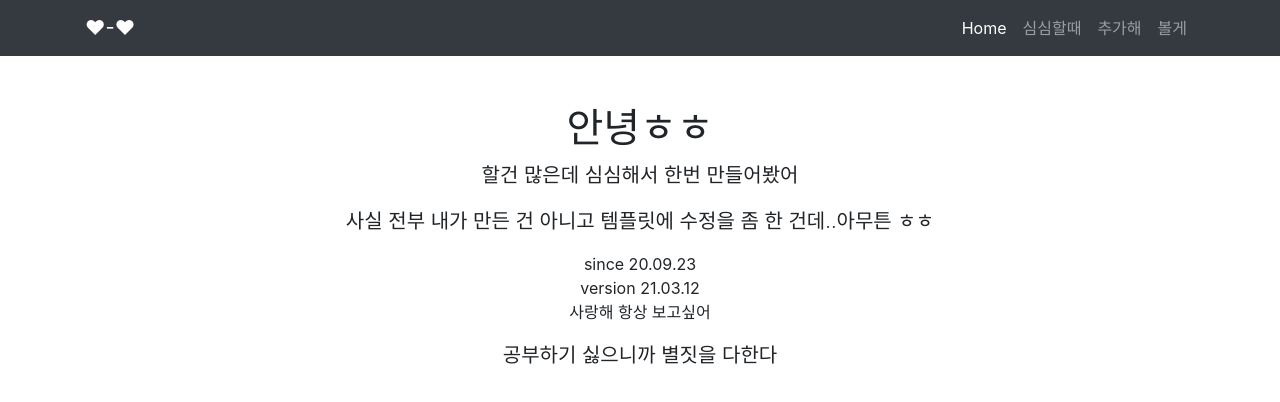
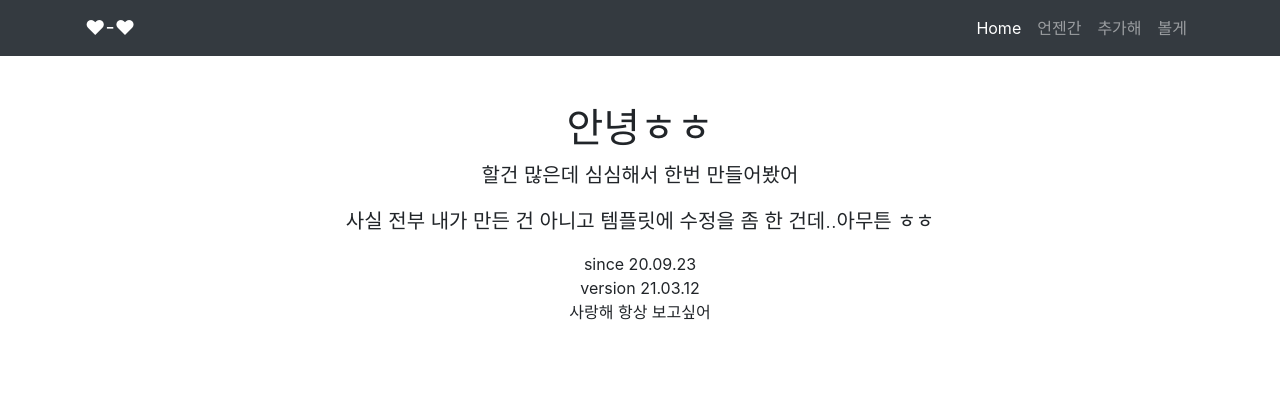
Before and after one commit to jbin08/jbin08.github.io, a website: page index.html in a window 1280 px wide. Drawn offline with Linux system fonts and the light colour scheme.

Commit message:
Update index.html

```diff
--- a/index.html
+++ b/index.html
@@ -32,7 +32,7 @@
             </a>
           </li>
           <li class="nav-item">
-            <a class="nav-link" href="#">심심할때</a>
+            <a class="nav-link" href="#">언젠간</a>
           </li>
           <li class="nav-item">
             <a class="nav-link" href="#">추가해</a>
@@ -60,17 +60,7 @@
       </div>
     </div>
   </div>
-  <!-- Page Content -->
-    <section class="page-section" id="심심할때">
-    <div class="container">
-    <div class="row">
-      <div class="col-lg-12 text-center">
-      <p class="lead">공부하기 싫으니까 별짓을 다한다</p>
-      <ul class="list-unstyled">
-         </ul>
-      </div>
-    </div>
-  </div>
+
   <!-- Bootstrap core JavaScript -->
   <script src="vendor/jquery/jquery.slim.min.js"></script>
   <script src="vendor/bootstrap/js/bootstrap.bundle.min.js"></script>
```
